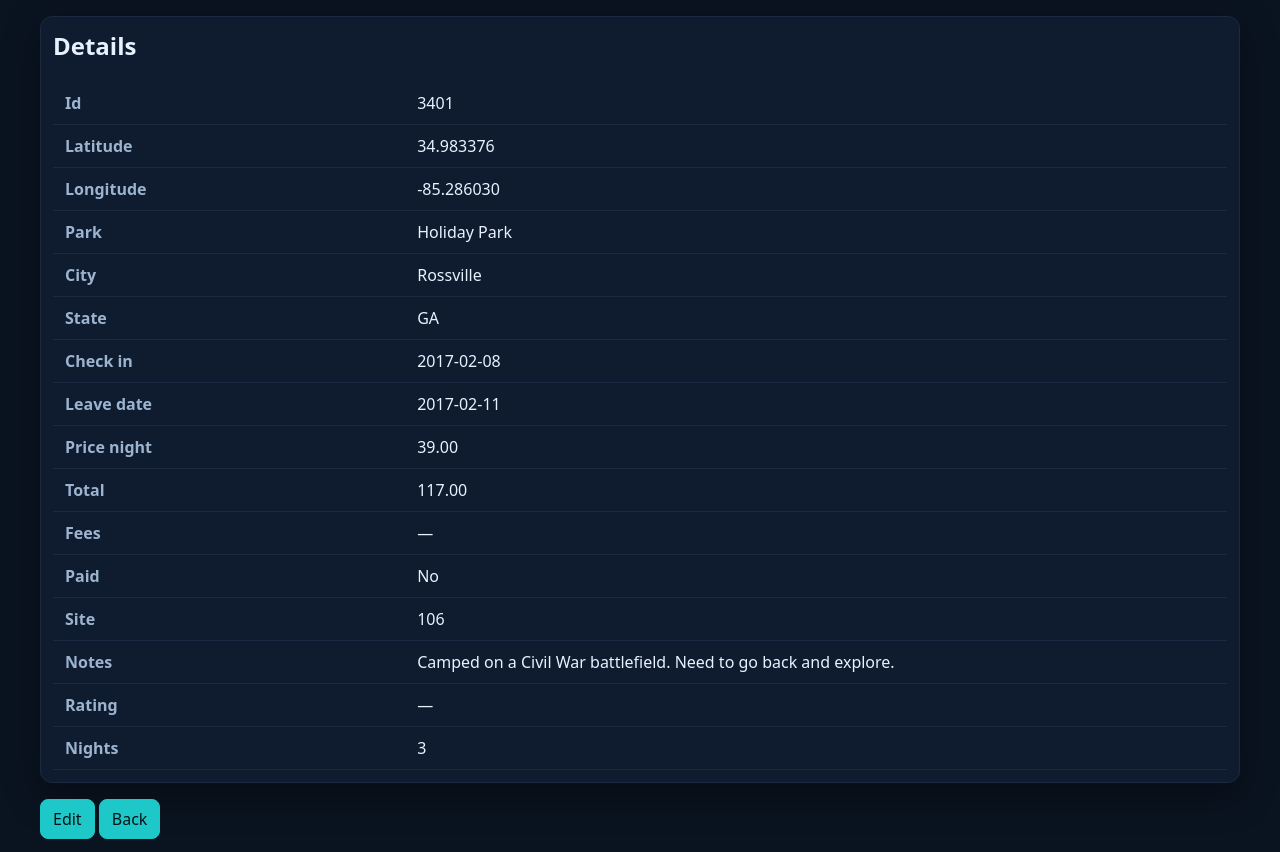
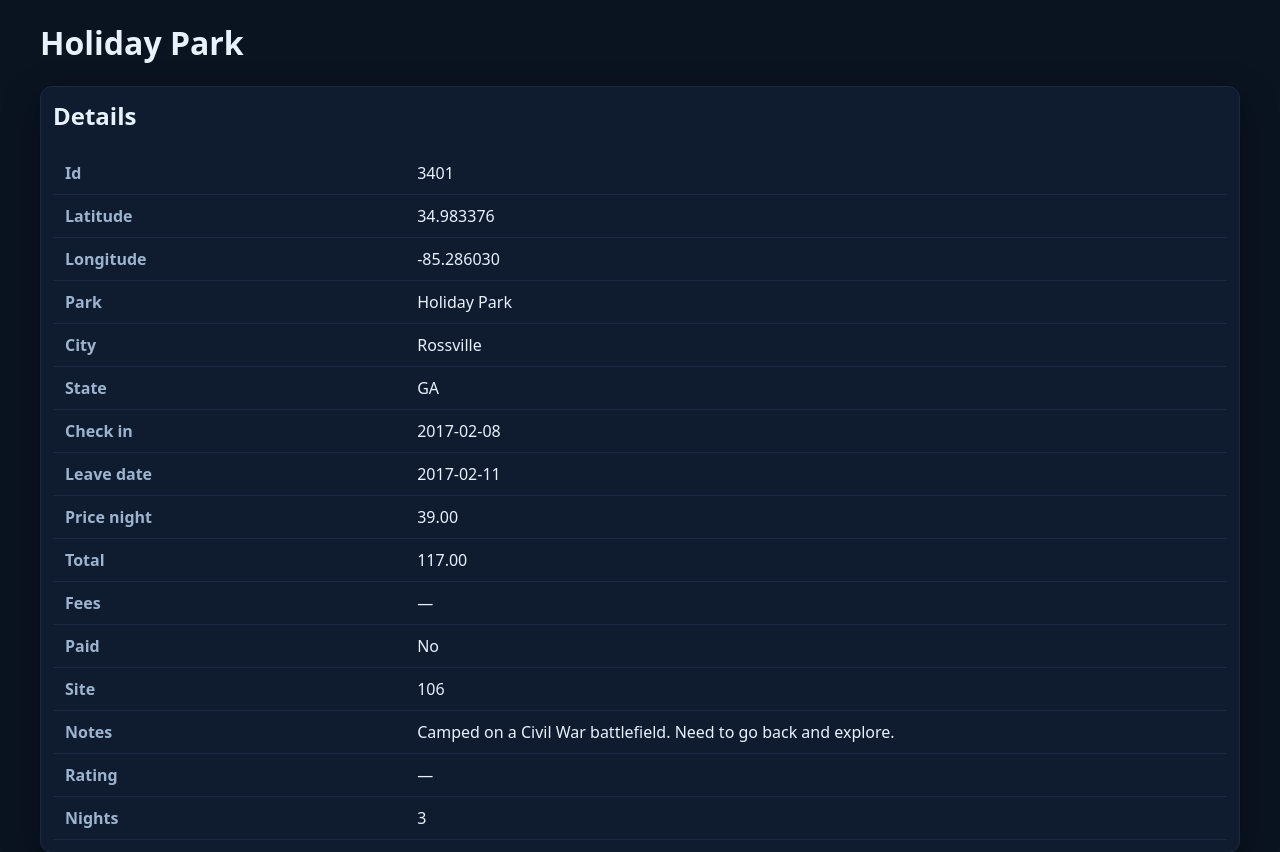
Before and after one commit to dquillman/traveler, a Django app: page /stays/3401/ in a window 1280 px wide. Shown: the part 48-900 px from the top of the page. Run offline with Django 5.2, Linux system fonts and the light colour scheme; data comes from the database, SQL or seed files in the repository.

Commit message:
ui: restore park name header on stay detail

```diff
--- a/stays/templates/stays/stay_detail.html
+++ b/stays/templates/stays/stay_detail.html
@@ -2,7 +2,7 @@
 {% block title %}Stay{% endblock %}
 {% block content %}
 <div class="container mx-auto px-4 py-6 max-w-3xl">
-  {# Title and location summary removed per request #}
+  <h1 class="text-2xl font-semibold mb-2">{{ stay.park|default:'Stay' }}</h1>
   {% if stay.photo %}
   <div class="mb-6">
     <img src="{{ stay.photo.url }}" alt="{{ stay.park|default:'photo' }}" style="max-width:100%; height:auto; border-radius:10px; border:1px solid var(--border);" />
```
